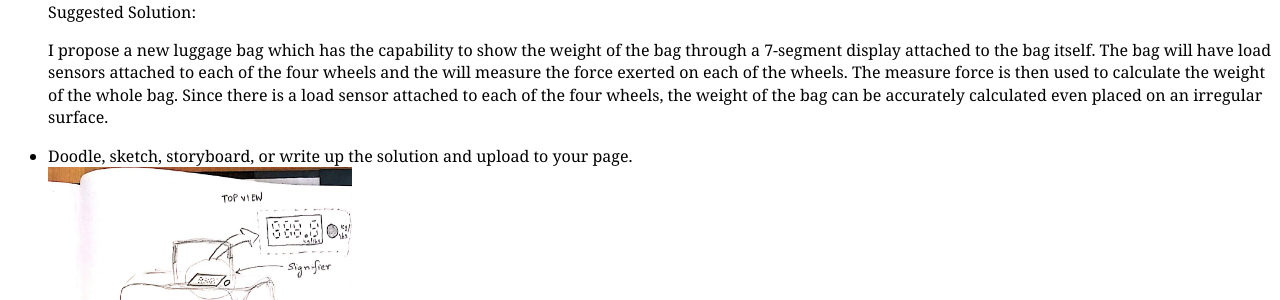
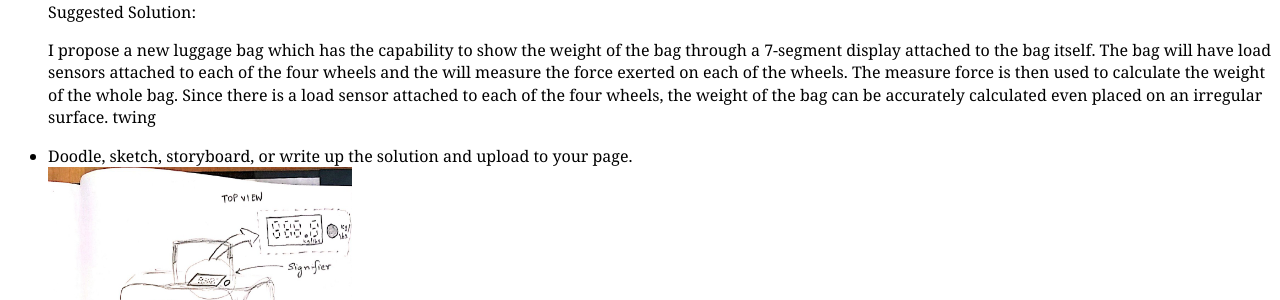
Before and after one commit to warrieraravind/hci-suny-sbu, a Jekyll site: the page built from assignment_doodles.html, in a window 1280 px wide. Shown: the part 612-912 px from the top of the page. Built offline with Jekyll 4.4.1, drawn with Linux system fonts in a browser that asks for light colours; Markdown is read by kramdown in place of the engine named in the settings.

Commit message:
Removing news.html

```diff
--- a/assignment_doodles.html
+++ b/assignment_doodles.html
@@ -29,7 +29,7 @@
 	Suggested Solution: </br>
 
 	<p>
-	I propose a new luggage bag which has the capability to show the weight of the bag through a 7-segment display attached to the bag itself. The bag will have load sensors attached to each of the four wheels and the will measure the force exerted on each of the wheels. The measure force is then used to calculate the weight of the whole bag. Since there is a load sensor attached to each of the four wheels, the weight of the bag can be accurately calculated even placed on an irregular surface.
+	I propose a new luggage bag which has the capability to show the weight of the bag through a 7-segment display attached to the bag itself. The bag will have load sensors attached to each of the four wheels and the will measure the force exerted on each of the wheels. The measure force is then used to calculate the weight of the whole bag. Since there is a load sensor attached to each of the four wheels, the weight of the bag can be accurately calculated even placed on an irregular surface. twing
 	</p>
 
 
--- a/news.html
+++ /dev/null
@@ -1,5 +0,0 @@
----
-layout: default
----
-
-<h1>News</h1>
```
